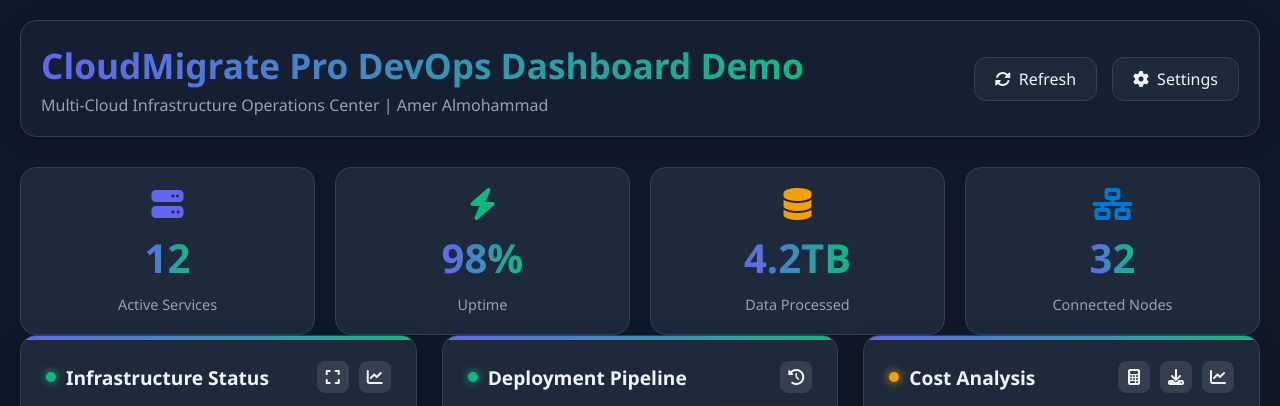
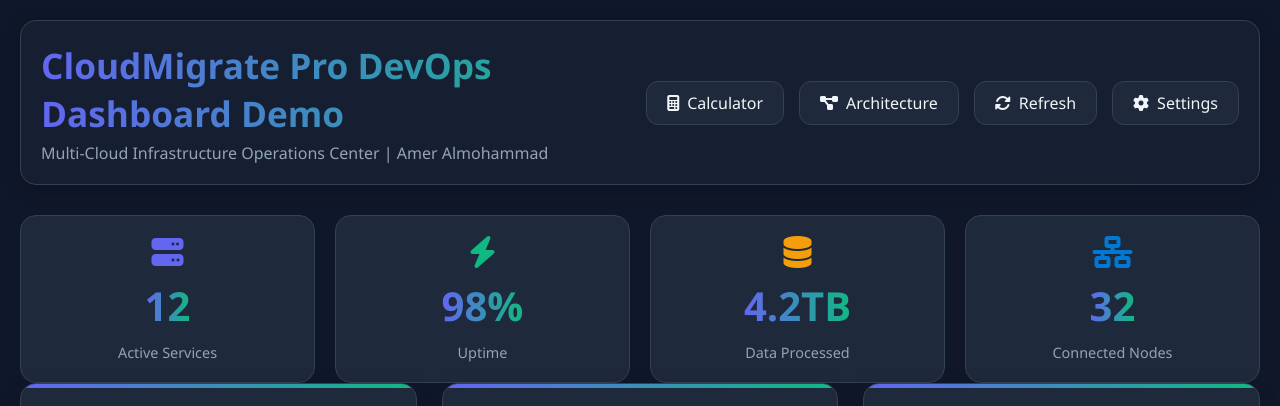
Before and after one commit to AJ-Almohammad/Enterprise-Cloud-Solutions-Portfolio-Demo-, a plain HTML site: page devops-dashboard.html in a window 1280 px wide. Shown: the top 406 px of the page. Drawn offline with Linux system fonts and the light colour scheme.

Commit message:
Complete interactive portfolio with enhanced DevOps dashboard and architecture diagrams

```diff
--- a/devops-dashboard.html
+++ b/devops-dashboard.html
@@ -548,6 +548,12 @@
                 <p>Multi-Cloud Infrastructure Operations Center | Amer Almohammad</p>
             </div>
             <div class="header-actions">
+		<div class="header-btn" onclick="openCostCalculator()">
+        	    <i class="fas fa-calculator"></i> Calculator
+    		</div>
+		<div class="header-btn" onclick="openArchitectureDiagrams()">
+        	    <i class="fas fa-project-diagram"></i> Architecture
+    		</div>
                 <div class="header-btn" onclick="refreshData()">
                     <i class="fas fa-sync-alt"></i> Refresh
                 </div>
@@ -819,6 +825,12 @@
 	function openCostCalculator() {
    	 window.open('cost-calculator.html', '_blank');
 	}
+
+	// Architecture diagrams function
+	function openArchitectureDiagrams() {
+ 	 window.open('architecture-diagrams.html', '_blank');
+	}
+
         // Navigation functions for cloud providers
         function navigateToAWS() {
             window.open('https://github.com/AJ-Almohammad/Enterprise-Cloud-Solutions-Portfolio-Demo-/tree/main/03-aws-deployment', '_blank');
```
